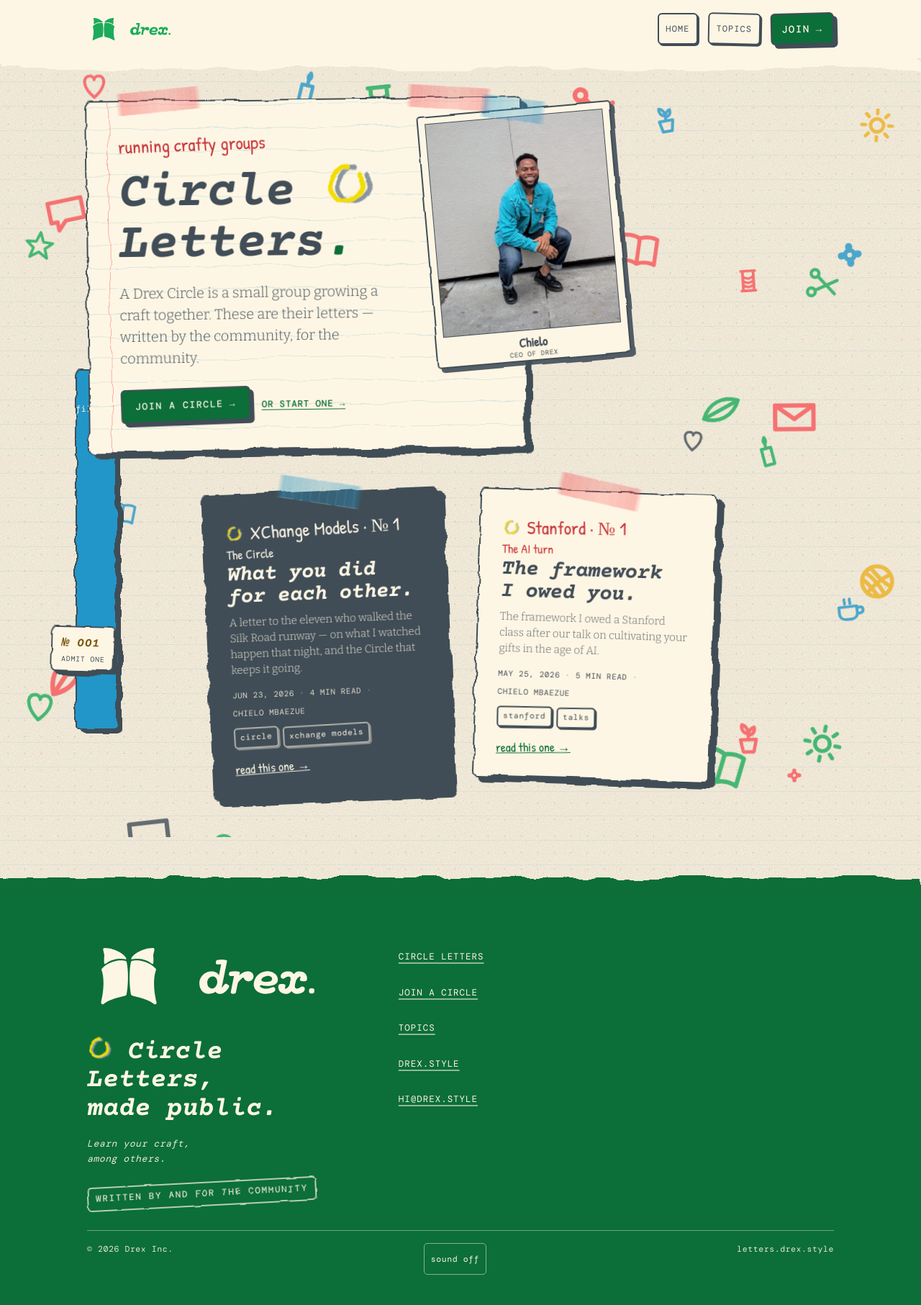
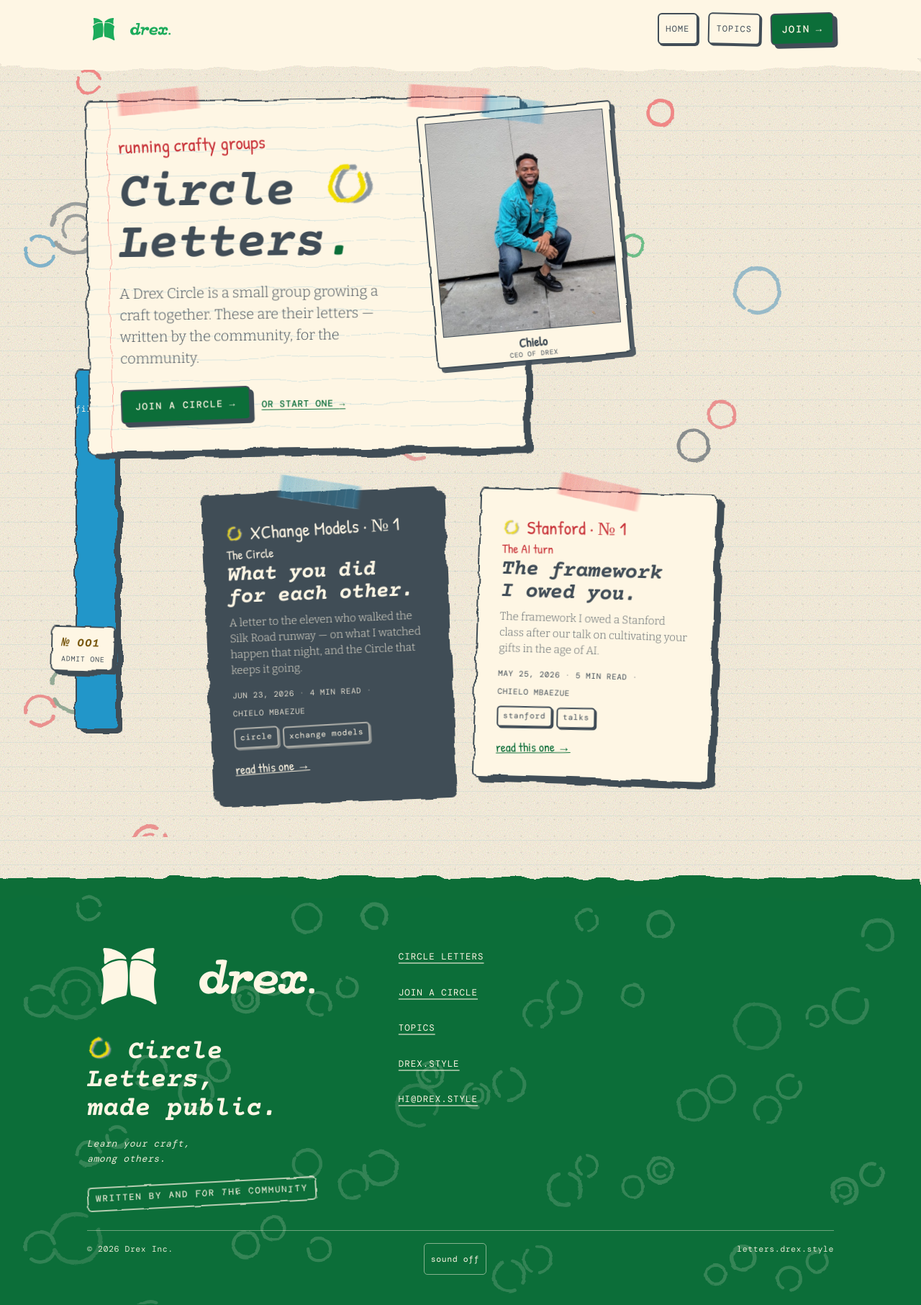
Before and after one commit to drexzine/letters.drex.style, a Jekyll site: the page built from index.html, in a window 1280 px wide. Shown: the whole page at 72% size. Built offline with Jekyll 4.4.1, drawn with Linux system fonts in a browser that asks for light colours.

Commit message:
Circle Letters: ring marginalia on the board + footer
Reuse the circle-marginalia ring-field engine (the .cmark open ring +
squiggle-boil + depth tiers + occlusion) as the marginalia motif so the
doodles reinforce the "Circle" in Circle Letters.
- Board: swap the mixed desk doodles for a CALMER ring field (halved
  density, pale rings dropped) so the banner + clippings breathe.
- Footer: chalk-light oats rings, low opacity, over the Grass band.
- Mobile: the existing circle-marg @media keeps the field light.

Design-only: no posts/feed changes, so no Kit email is triggered.

Co-Authored-By: Claude Opus 4.8 (1M context) <noreply@anthropic.com>

```diff
--- a/_includes/footer.html
+++ b/_includes/footer.html
@@ -1,5 +1,6 @@
 <!-- ============ FOOTER (torn Grass band) ============ -->
 <footer>
+  {% include circle-marginalia.html %}
   <div class="wrap">
     <div class="top">
       <div>
--- a/_layouts/home.html
+++ b/_layouts/home.html
@@ -2,7 +2,7 @@
 layout: default
 ---
 <div class="board">
-  {% include desk-marginalia.html context="board" %}
+  {% include circle-marginalia.html %}
   <div class="wrap">
 
     {%- comment -%} BOARD HEADER — a Grass torn banner pinned to the desk. {%- endcomment -%}
--- a/_sass/_circle-marginalia.scss
+++ b/_sass/_circle-marginalia.scss
@@ -82,3 +82,12 @@ html[data-tier="lite"] .circle-marg{ filter:none; animation:none; }
   .circle-marg .cm--inner:nth-of-type(2){ display:block; }
   .cm--lg{ --size:3.4em; }
 }
+
+// ===== BOARD (home) + FOOTER mounts (added: circle marginalia exploration) =====
+.board > .wrap{ z-index:1; }                         // banner + clippings ride above the ring field
+.board .circle-marg{ opacity:.66; }                  // CALMER than the join-page field
+.board .circle-marg .cm:nth-of-type(2n){ display:none; }   // halve density — let the banner + clippings breathe
+.board .circle-marg .cm--pale{ display:none; }       // drop the faint pale rings for a cleaner read
+footer > .wrap{ position:relative; z-index:1; }       // footer content above the ring field
+footer .circle-marg{ opacity:.18; }                   // quiet
+footer .circle-marg .cm{ color:var(--oats) !important; }   // single chalk-light ink reads on the Grass band
```
